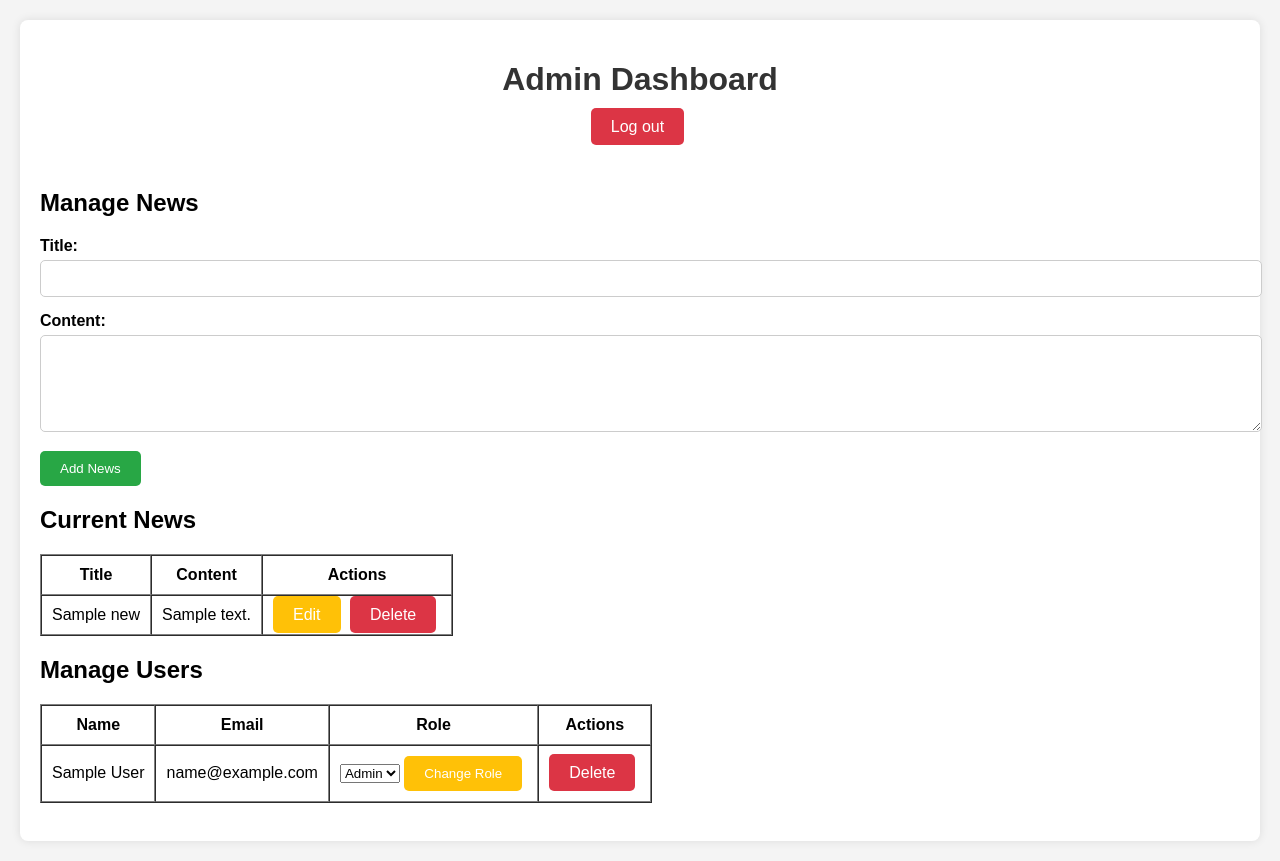
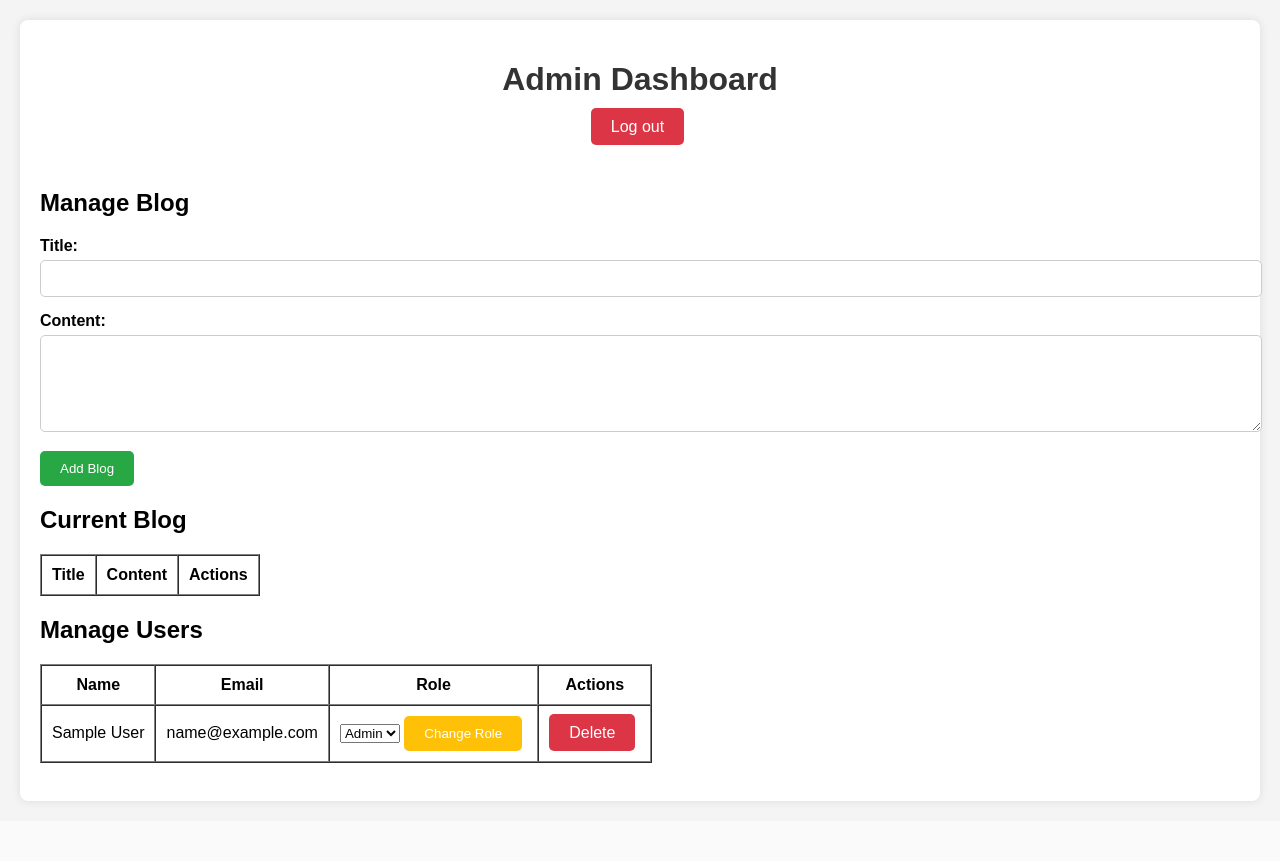
Before and after one commit to Pasans19/PostCraft, a PHP site: page /admin_dashboard.php in a window 1280 px wide. After the commit the page ends 804 px from the top, so only its background shows below. Run offline with PHP 8.4, Linux system fonts and the light colour scheme; the visitor is signed in with stand-in values (Sample User, id 1); tables that the repository leaves empty or names only in its code hold one stand-in row (values such as "Sample post"); data that the repository does not hold is empty.

Commit message:
admin dashboard and user dashboard updated

```diff
--- a/admin_dashboard.php
+++ b/admin_dashboard.php
@@ -18,11 +18,11 @@
 $editMode = false;
 $editNews = ['id' => '', 'title' => '', 'content' => ''];
 
-// Function to fetch news items
-function fetchNews($pdo)
+// Function to fetch blog items
+function fetchBlog($pdo)
 {
     try {
-        $stmt = $pdo->query("SELECT * FROM news");
+        $stmt = $pdo->query("SELECT * FROM blog");
         return $stmt->fetchAll(PDO::FETCH_ASSOC);
     } catch (PDOException $e) {
         return ['error' => 'Error fetching news: ' . $e->getMessage()];
@@ -40,86 +40,86 @@
     }
 }
 
-// Fetch news and users
-$news = fetchNews($pdo);
+// Fetch blog and users
+$blog = fetchBlog($pdo);
 $users = fetchUsers($pdo);
 
-// Check if edit news action is triggered
-if (isset($_GET['action']) && $_GET['action'] === 'edit_news' && isset($_GET['id'])) {
-    $newsId = $_GET['id'];
+// Check if edit blog action is triggered
+if (isset($_GET['action']) && $_GET['action'] === 'edit_blog' && isset($_GET['id'])) {
+    $blogId = $_GET['id'];
 
     try {
-        $stmt = $pdo->prepare("SELECT * FROM news WHERE id = :id");
-        $stmt->execute([':id' => $newsId]);
-        $editNews = $stmt->fetch(PDO::FETCH_ASSOC);
+        $stmt = $pdo->prepare("SELECT * FROM blog WHERE id = :id");
+        $stmt->execute([':id' => $blogId]);
+        $editBlog = $stmt->fetch(PDO::FETCH_ASSOC);
 
-        if ($editNews) {
+        if ($editBlog) {
             $editMode = true; // Flag to indicate we are in edit mode
         } else {
-            $errors[] = 'News item not found.';
+            $errors[] = 'Blog item not found.';
         }
     } catch (PDOException $e) {
-        $errors[] = 'Error fetching news for edit: ' . $e->getMessage();
+        $errors[] = 'Error fetching Blog for edit: ' . $e->getMessage();
     }
 }
 
-// Handle add or update news
-if (isset($_POST['add_news']) || isset($_POST['update_news'])) {
+// Handle add or update blog
+if (isset($_POST['add_blog']) || isset($_POST['update_blog'])) {
     $title = trim($_POST['title']);
     $content = trim($_POST['content']);
-    $newsId = $_POST['news_id'] ?? '';
+    $blogId = $_POST['blog_id'] ?? '';
 
     if (empty($title) || empty($content)) {
         $errors[] = 'Title and content are required.';
     }
 
     if (empty($errors)) {
-        if (isset($_POST['update_news']) && $newsId) {
-            // Update news
+        if (isset($_POST['update_blog']) && $blogId) {
+            // Update blog
             try {
-                $stmt = $pdo->prepare("UPDATE news SET title = :title, content = :content WHERE id = :id");
+                $stmt = $pdo->prepare("UPDATE blog SET title = :title, content = :content WHERE id = :id");
                 $stmt->execute([
                     ':title' => $title,
                     ':content' => $content,
-                    ':id' => $newsId
+                    ':id' => $blogId
                 ]);
-                $_SESSION['message'] = 'News updated successfully!';
+                $_SESSION['message'] = 'Blog updated successfully!';
             } catch (PDOException $e) {
                 $errors[] = 'Database error: ' . $e->getMessage();
             }
         } else {
-            // Add new news
+            // Add new blog
             try {
-                $stmt = $pdo->prepare("INSERT INTO news (title, content, created_at) VALUES (:title, :content, NOW())");
+                $stmt = $pdo->prepare("INSERT INTO blog (title, content, created_at) VALUES (:title, :content, NOW())");
                 $stmt->execute([
                     ':title' => $title,
                     ':content' => $content
                 ]);
-                $_SESSION['message'] = 'News added successfully!';
+                $_SESSION['message'] = 'Blog added successfully!';
             } catch (PDOException $e) {
                 $errors[] = 'Database error: ' . $e->getMessage();
             }
         }
 
-        // Redirect after adding or updating news
+        // Redirect after adding or updating blog
         header('Location: admin_dashboard.php');
         exit();
     }
 }
 
-// Handle delete news
-if (isset($_GET['action']) && $_GET['action'] === 'delete_news' && isset($_GET['id'])) {
-    $newsId = $_GET['id'];
+// Handle delete blog
+if (isset($_GET['action']) && $_GET['action'] === 'delete_blog' && isset($_GET['id'])) {
+    $blogId = $_GET['id'];
 
     try {
-        $stmt = $pdo->prepare("DELETE FROM news WHERE id = :id");
-        $stmt->execute([':id' => $newsId]);
-        $_SESSION['message'] = 'News deleted successfully!';
+        $stmt = $pdo->prepare("DELETE FROM blog WHERE id = :id");
+        $stmt->execute([':id' => $blogId]);
+        $_SESSION['message'] = 'Blog deleted successfully!';
     } catch (PDOException $e) {
         $errors[] = 'Database error: ' . $e->getMessage();
     }
 
-    // Redirect after deleting news
+    // Redirect after deleting blog
     header('Location: admin_dashboard.php');
     exit();
 }
@@ -308,22 +308,22 @@
         </center>
         <a href="logout.php" class="btn">Logout</a>
 
-        <h2>Manage News</h2>
+        <h2>Manage Blog</h2>
 
         <form method="POST">
-            <input type="hidden" name="news_id" value="<?php echo $editMode ? htmlspecialchars($editNews['id']) : ''; ?>">
+            <input type="hidden" name="blog_id" value="<?php echo $editMode ? htmlspecialchars($editBlog['id']) : ''; ?>">
             <div class="form-group">
                 <label for="title">Title:</label>
-                <input type="text" name="title" value="<?php echo $editMode ? htmlspecialchars($editNews['title']) : ''; ?>" required>
+                <input type="text" name="title" value="<?php echo $editMode ? htmlspecialchars($editBlog['title']) : ''; ?>" required>
             </div>
             <div class="form-group">
                 <label for="content">Content:</label>
-                <textarea name="content" rows="5" required><?php echo $editMode ? htmlspecialchars($editNews['content']) : ''; ?></textarea>
+                <textarea name="content" rows="5" required><?php echo $editMode ? htmlspecialchars($editBlog['content']) : ''; ?></textarea>
             </div>
-            <button type="submit" name="<?php echo $editMode ? 'update_news' : 'add_news'; ?>" class="btn-submit"><?php echo $editMode ? 'Update News' : 'Add News'; ?></button>
+            <button type="submit" name="<?php echo $editMode ? 'update_blog' : 'add_blog'; ?>" class="btn-submit"><?php echo $editMode ? 'Update Blog' : 'Add Blog'; ?></button>
         </form>
 
-        <h2>Current News</h2>
+        <h2>Current Blog</h2>
         <table border="1" cellspacing="0" cellpadding="10">
             <thead>
                 <tr>
@@ -333,13 +333,13 @@
                 </tr>
             </thead>
             <tbody>
-                <?php foreach ($news as $item): ?>
+                <?php foreach ($blog as $item): ?>
                     <tr>
                         <td><?php echo htmlspecialchars($item['title']); ?></td>
                         <td><?php echo htmlspecialchars($item['content']); ?></td>
                         <td>
-                            <a href="?action=edit_news&id=<?php echo $item['id']; ?>" class="btn btn-edit">Edit</a>
-                            <a href="?action=delete_news&id=<?php echo $item['id']; ?>" class="btn btn-delete" onclick="return confirm('Are you sure you want to delete this news?');">Delete</a>
+                            <a href="?action=edit_blog&id=<?php echo $item['id']; ?>" class="btn btn-edit">Edit</a>
+                            <a href="?action=delete_blog&id=<?php echo $item['id']; ?>" class="btn btn-delete" onclick="return confirm('Are you sure you want to delete this blog?');">Delete</a>
                         </td>
                     </tr>
                 <?php endforeach; ?>
--- a/user_dashboard.php
+++ b/user_dashboard.php
@@ -10,7 +10,7 @@
 
 // Fetch news articles from the database
 try {
-    $stmt = $pdo->query("SELECT title, content, created_at FROM news ORDER BY created_at DESC");
+    $stmt = $pdo->query("SELECT title, content, created_at FROM blog ORDER BY created_at DESC");
     $newsArticles = $stmt->fetchAll(PDO::FETCH_ASSOC);
 } catch (PDOException $e) {
     die('Database error: ' . $e->getMessage());
```
